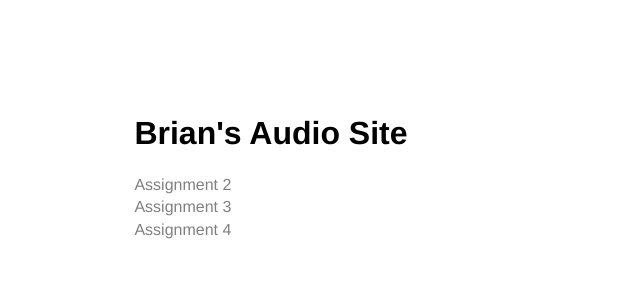
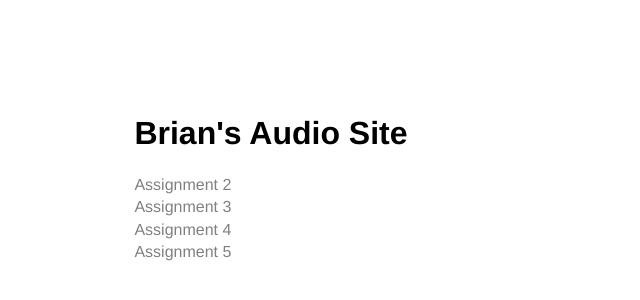
Before and after one commit to briankangmh/Audio-Website, a plain HTML site: page index.html in a window 1280 px wide. Shown: the part 154-454 px from the top of the page, 0-640 px from the left. Drawn offline with Linux system fonts and the light colour scheme.

Commit message:
Update index.html

```diff
--- a/index.html
+++ b/index.html
@@ -16,6 +16,7 @@
         <a href = "https://soundcloud.com/user-510165537/assignment-2-really-updated"> Assignment 2</a>
         <a href = "https://soundcloud.com/user-510165537/assignment-3"> Assignment 3</a>
         <a href = "https://soundcloud.com/user-510165537/assignment-4">Assignment 4</a>
+        <a href = "https://soundcloud.com/user-510165537/assignment-5">Assignment 5</a>
 
       </div>
 
```
